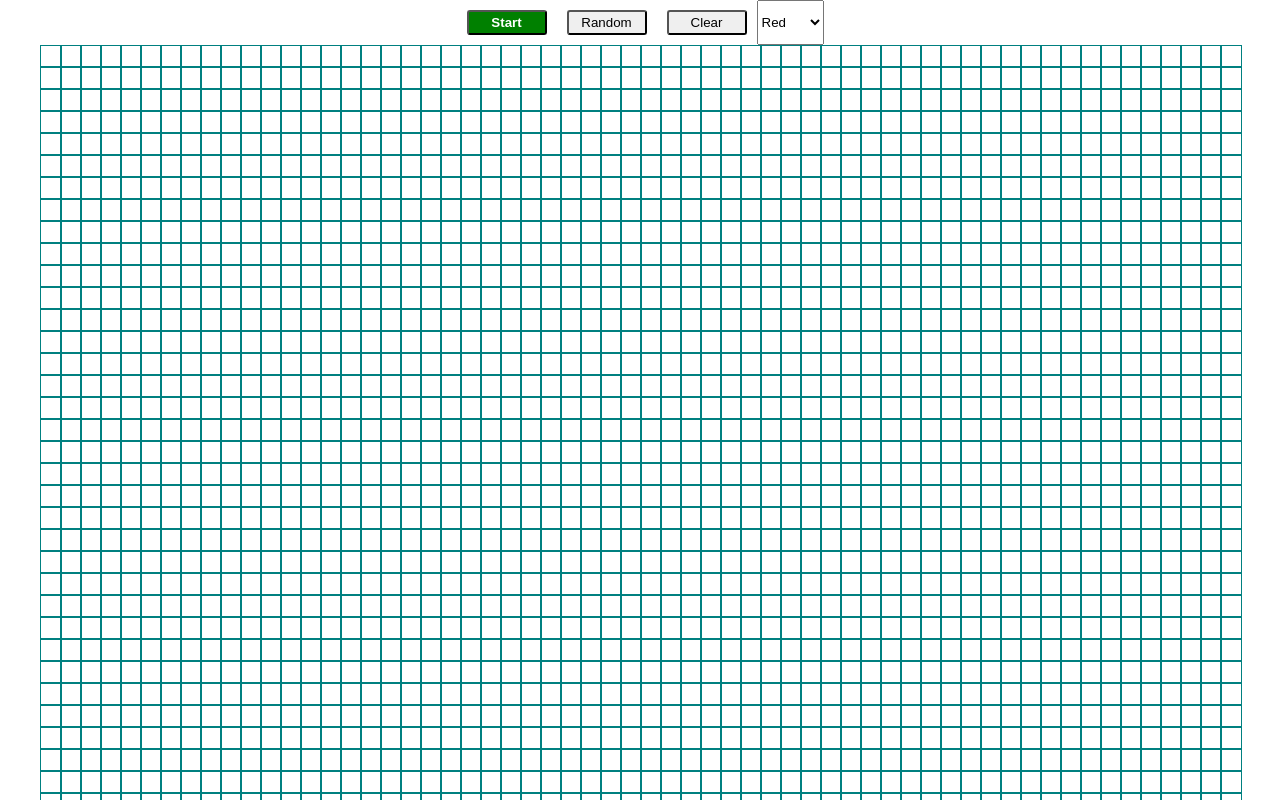
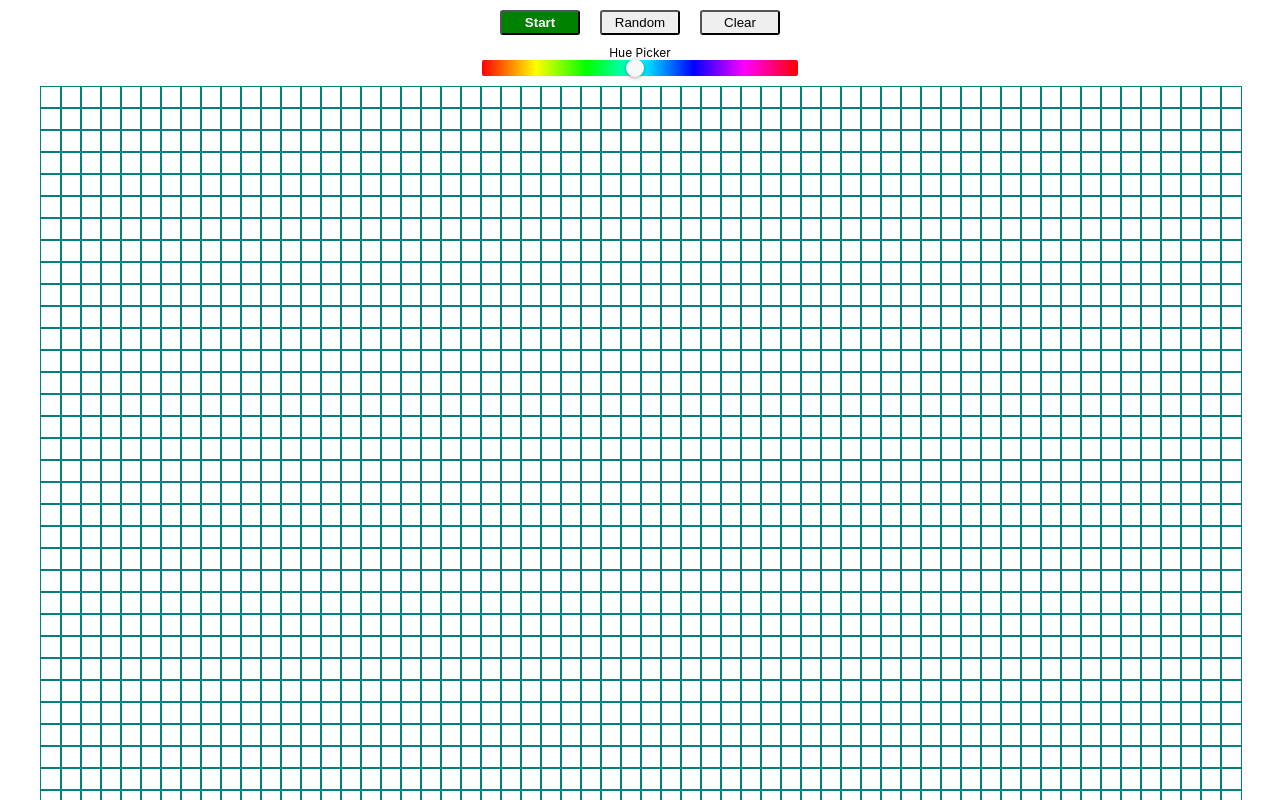
Before and after one commit to SeanPhilippi/game-of-life, a React (Create React App) app: page / in a window 1280 px wide. Shown: the top 800 px of the page. Built offline with nearby package versions, Linux system fonts and the light colour scheme.

Commit message:
hue color picker

```diff
--- a/package.json
+++ b/package.json
@@ -5,6 +5,7 @@
   "dependencies": {
     "immer": "^5.0.0",
     "react": "^16.12.0",
+    "react-color": "^2.17.3",
     "react-dom": "^16.12.0",
     "react-scripts": "3.2.0"
   },
--- a/src/App.css
+++ b/src/App.css
@@ -1,3 +1,4 @@
+/* don't think this is doing shit */
 html {
   font-size: 62.5%;
 }
@@ -40,3 +41,11 @@ button:focus {
 .grid {
 
 }
+
+.hue-picker {
+  font-size: 1.2rem;
+  display: flex;
+  flex-direction: column;
+  text-align: center;
+  margin-bottom: .5rem;
+}
--- a/src/components/Buttons.js
+++ b/src/components/Buttons.js
@@ -1,4 +1,5 @@
 import React from 'react';
+import { HuePicker } from 'react-color';
 
 const Buttons = ({
   color,
@@ -12,8 +13,13 @@ const Buttons = ({
   setGrid,
   generateEmptyGrid
 }) => {
+  const handleChangeComplete = color => {
+    console.log(color);
+    setColor(color.hex);
+  };
   return (
-    <div className='buttons'>
+    <div className="settings">
+      <div className="buttons">
         {/* START BUTTON */}
         <button
           className={running ? 'stop' : 'start'}
@@ -49,20 +55,12 @@ const Buttons = ({
         >
           Clear
         </button>
+      </div>
       {/* COLOR SELECT */}
-      <select
-        onChange={({ target: { value } }) => {
-          console.log('value', value)
-          setColor(value)
-        }}
-      >
-        <option value="red">Red</option>
-        <option value="green">Green</option>
-        <option value="blue">Blue</option>
-        <option value="purple">Purple</option>
-        <option value="orange">Orange</option>
-        Clear
-      </select>
+      <div className="hue-picker">
+        <label htmlFor="hue-picker">Hue Picker</label>
+        <HuePicker color={color} onChangeComplete={handleChangeComplete} />
+      </div>
     </div>
   );
 };
```
Also changed, not shown: 1 other file (tests, documents, lock files or other folders). Lines whose indentation alone changed are shown as unchanged.
